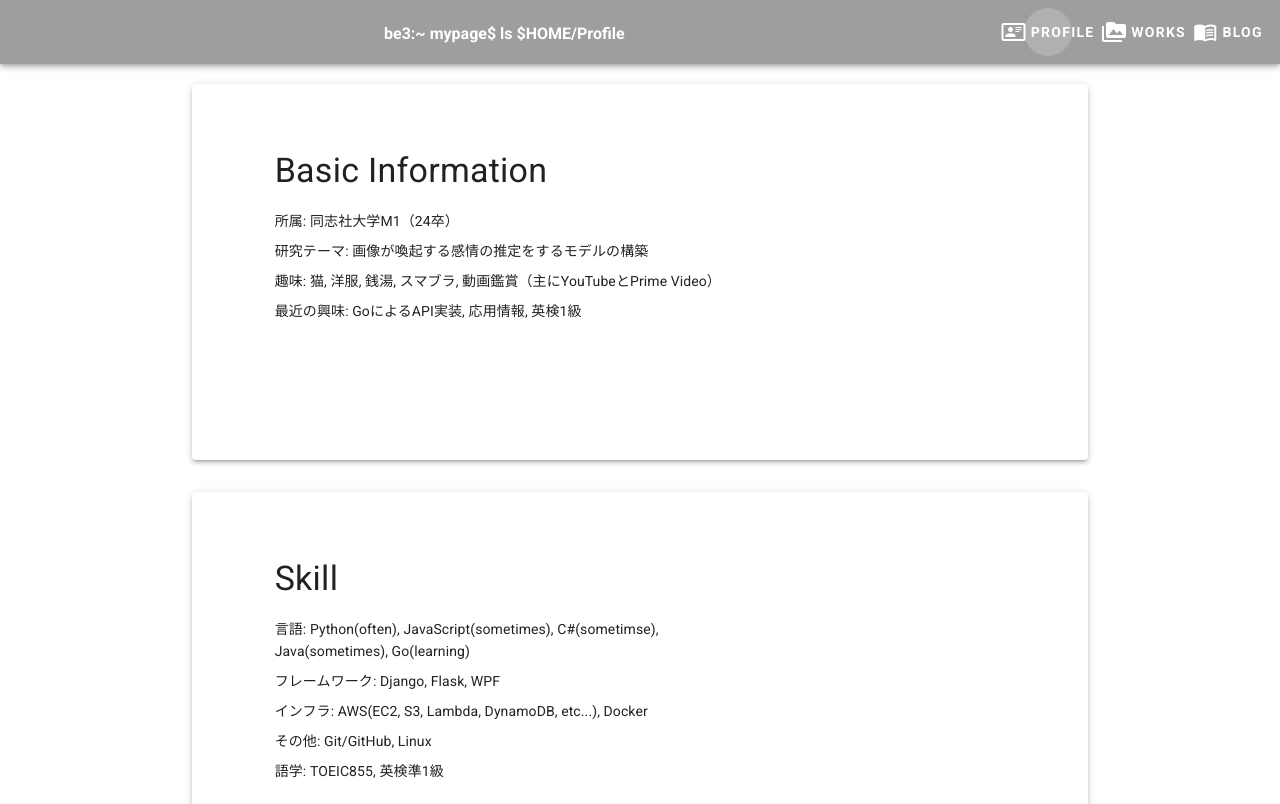
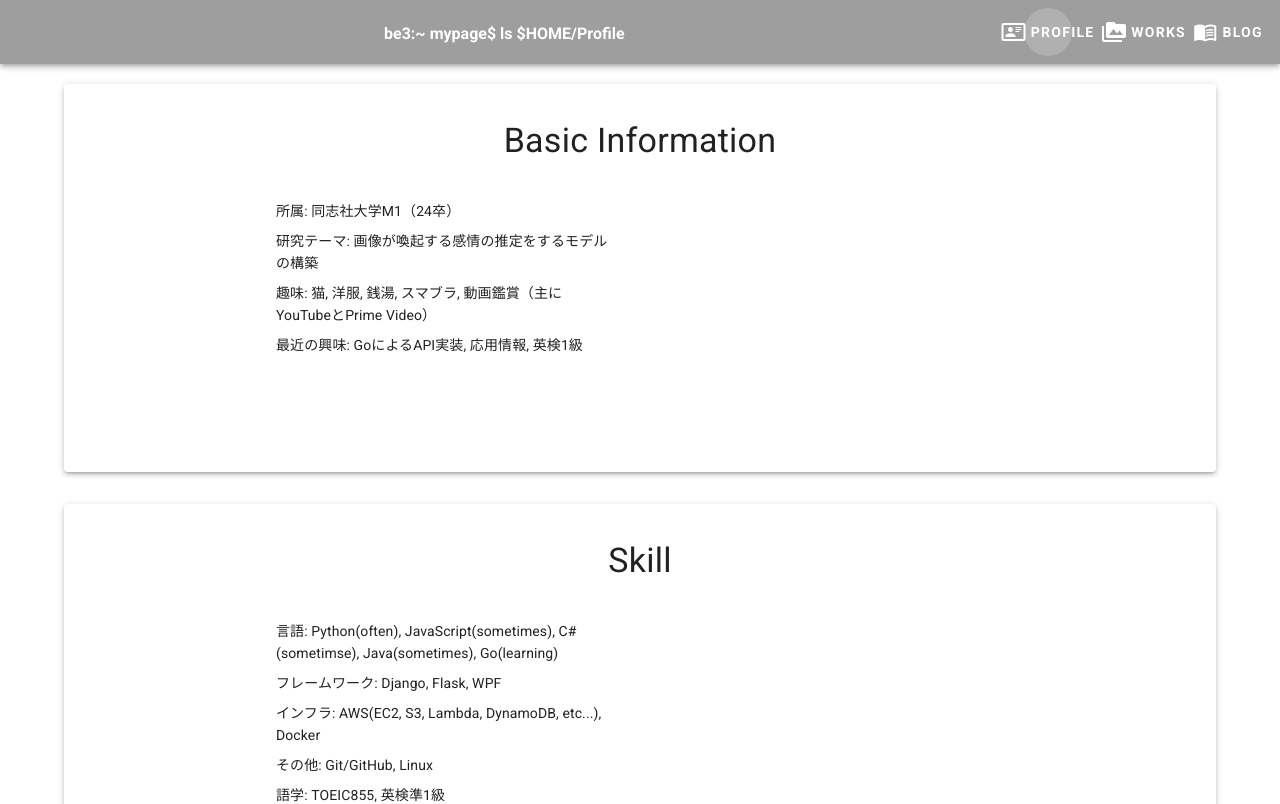
Before and after one commit to Be3751/Be3751.github.io, a Vue app: page /mypage/about in a window 1280 px wide. Shown: the top 804 px of the page. Built offline with nearby package versions, Linux system fonts and the light colour scheme.

Commit message:
lined up elements in each card in response to screen size with Vuetify Grid System #9

```diff
--- a/src/components/About.vue
+++ b/src/components/About.vue
@@ -2,13 +2,13 @@
   <v-container class="d-flex justify-center" style="height: 1000px; max-width: 2400px;">
     <v-list>
       <v-list-item v-for="(item, index) in items" :key="index">
-        <v-card elevation="3" width="70vw" class="mb-8">
+        <v-card elevation="3" width="90vw" class="mb-8">
+          <v-card-title v-text="item.name" class="text-h4 mt-5 mb-5 d-flex justify-center"></v-card-title>
           <v-row
-            style="height: 400px;"
+            style="height: auto;"
             justify="center" align-content="center"
           >
-            <v-col cols="7">
-              <v-card-title v-text="item.name" class="text-h4"></v-card-title>
+            <v-col cols="12" sm="8" md="5" lg="4" xl="3">
               <v-card-text v-text="item.text1" class="pt-1 pb-1"></v-card-text>
               <v-card-text v-text="item.text2" class="pt-1 pb-1"></v-card-text>
               <v-card-text v-text="item.text3" class="pt-1 pb-1"></v-card-text>
@@ -17,8 +17,8 @@
               <v-card-text v-text="item.text6" class="pt-1 pb-1"></v-card-text>
               <v-card-text v-text="item.text7" class="pt-1 pb-1"></v-card-text>
             </v-col>
-            <v-col cols="3" class="d-flex justify-center mr-5" style="height: 300px">
-              <v-img :src="item.imgSrc" max-width="180" max-height="180" aspect-ratio="4/4" style="margin-top:30px"></v-img>
+            <v-col cols="12" sm="8" md="5" lg="4" xl="3" class="d-flex justify-center" style="height: 300px">
+              <v-img :src="item.imgSrc" max-width="180" max-height="180" aspect-ratio="4/4" class=""></v-img>
             </v-col>
           </v-row>
         </v-card>
```
